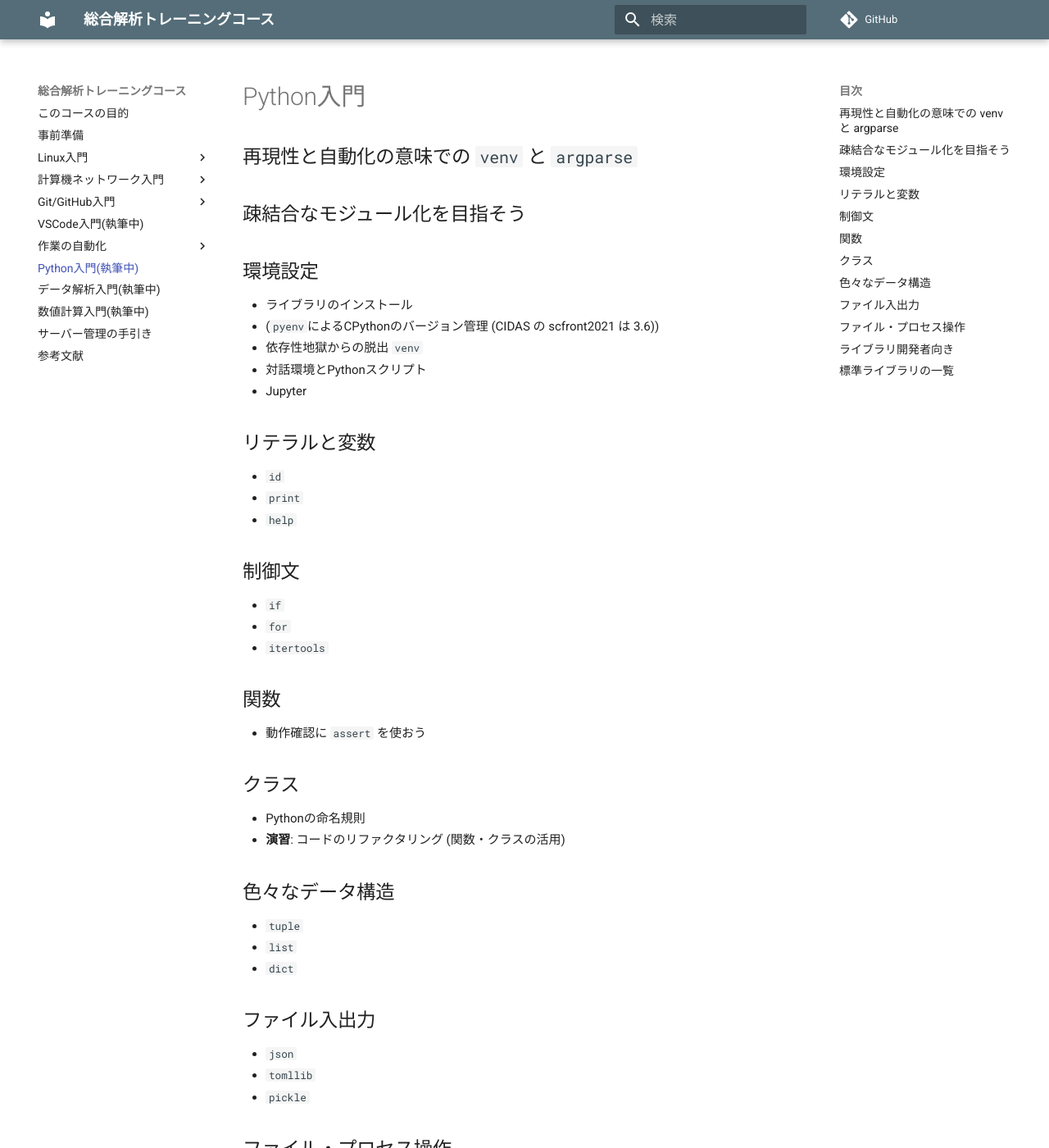
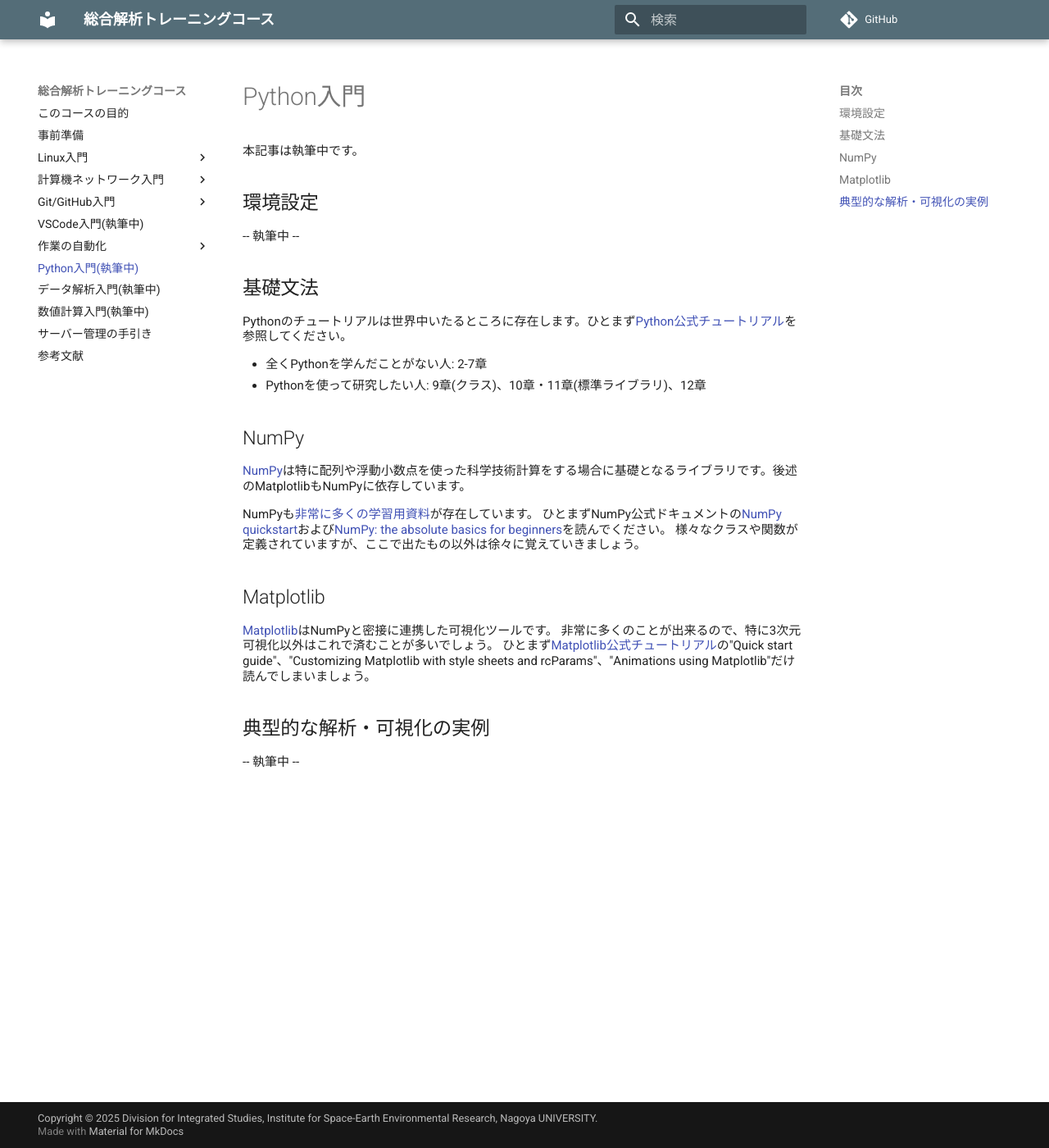
Before and after one commit to is-isee/training_course, an MkDocs documentation site: the page built from docs/python.md, in a window 1280 px wide and 1400 px high. Shown: the whole window at 82% size. Built offline with MkDocs 1.6.1 and Material for MkDocs 9.7.7, drawn with Linux system fonts in a browser that asks for light colours; comment, search, counter and statistics services are not loaded; some of the changed text lies outside the part shown.

Commit message:
updated python.md

```diff
--- a/docs/python.md
+++ b/docs/python.md
@@ -1,64 +1,32 @@
 # Python入門
 
-## 再現性と自動化の意味での `venv` と `argparse`
-
-## 疎結合なモジュール化を目指そう
+本記事は執筆中です。
 
 ## 環境設定
 
-- ライブラリのインストール
-- (`pyenv`によるCPythonのバージョン管理 (CIDAS の scfront2021 は 3.6))
-- 依存性地獄からの脱出 `venv`
-- 対話環境とPythonスクリプト
-- Jupyter
+-- 執筆中 --
 
-## リテラルと変数
+## 基礎文法
 
-- `id`
-- `print`
-- `help`
+Pythonのチュートリアルは世界中いたるところに存在します。ひとまず[Python公式チュートリアル](https://docs.python.org/ja/3/tutorial/)を参照してください。
 
-## 制御文
+- 全くPythonを学んだことがない人: 2-7章
+- Pythonを使って研究したい人: 9章(クラス)、10章・11章(標準ライブラリ)、12章
 
-- `if`
-- `for`
-- `itertools`
+## NumPy
 
-## 関数
+[NumPy](https://numpy.org/)は特に配列や浮動小数点を使った科学技術計算をする場合に基礎となるライブラリです。後述のMatplotlibもNumPyに依存しています。
 
-- 動作確認に `assert` を使おう
+NumPyも[非常に多くの学習用資料](https://numpy.org/ja/learn/)が存在しています。
+ひとまずNumPy公式ドキュメントの[NumPy quickstart](https://numpy.org/doc/stable/user/quickstart.html)および[NumPy: the absolute basics for beginners](https://numpy.org/doc/stable/user/absolute_beginners.html)を読んでください。
+様々なクラスや関数が定義されていますが、ここで出たもの以外は徐々に覚えていきましょう。
 
-## クラス
+## Matplotlib
 
-- Pythonの命名規則
-- **演習**: コードのリファクタリング (関数・クラスの活用)
+[Matplotlib](https://matplotlib.org/)はNumPyと密接に連携した可視化ツールです。
+非常に多くのことが出来るので、特に3次元可視化以外はこれで済むことが多いでしょう。
+ひとまず[Matplotlib公式チュートリアル](https://matplotlib.org/stable/tutorials/index.html)の"Quick start guide"、"Customizing Matplotlib with style sheets and rcParams"、"Animations using Matplotlib"だけ読んでしまいましょう。
 
-## 色々なデータ構造
+## 典型的な解析・可視化の実例
 
-- `tuple`
-- `list`
-- `dict`
-
-## ファイル入出力
-
-- `json`
-- `tomllib`
-- `pickle`
-
-## ファイル・プロセス操作
-
-- `pathlib`
-- `shutil`
-- `argparse`
-- `subprocess`
-- `multiprocessing`
-
-## ライブラリ開発者向き
-
-- `typing` と型アノテーション (+ `mypy`)
-- `unittest` による単体テスト
-- `logging`
-
-## 標準ライブラリの一覧
-
-- <https://docs.python.org/ja/3.13/library/index.html>
+-- 執筆中 --
```
